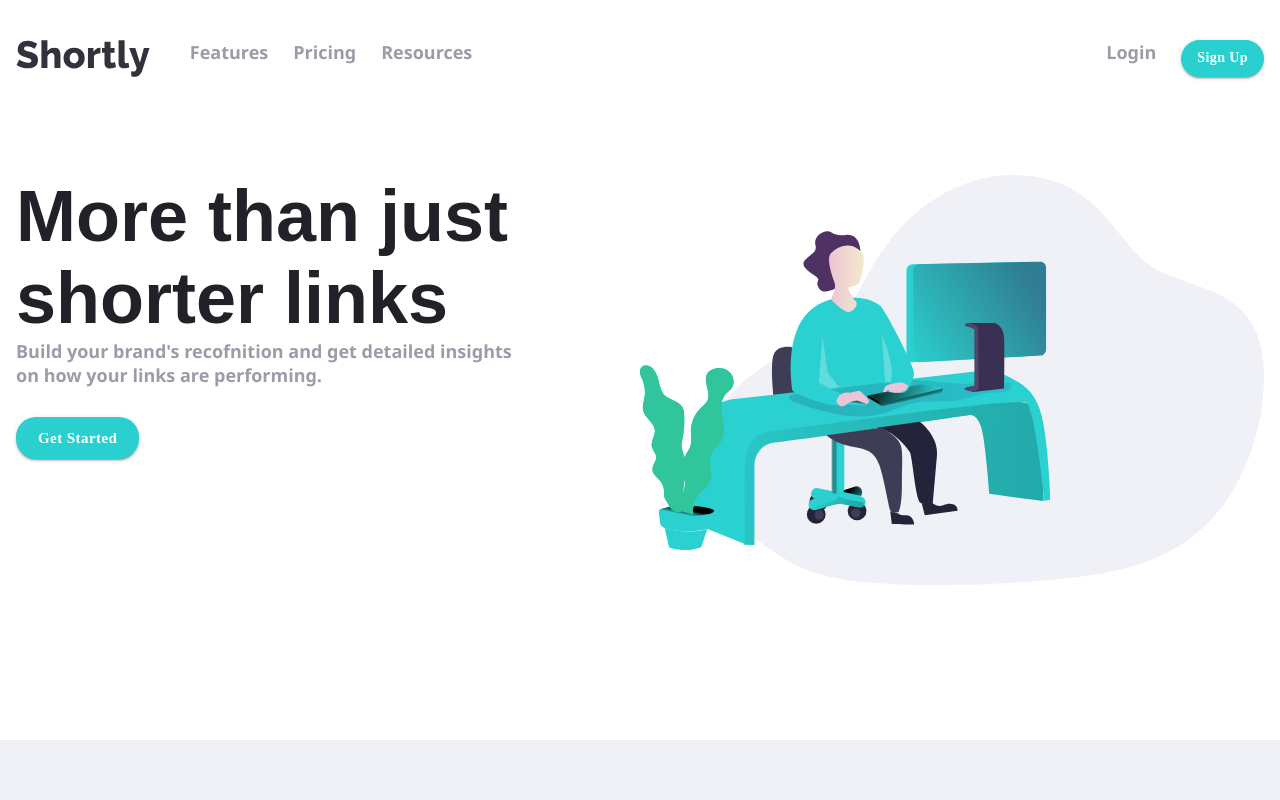
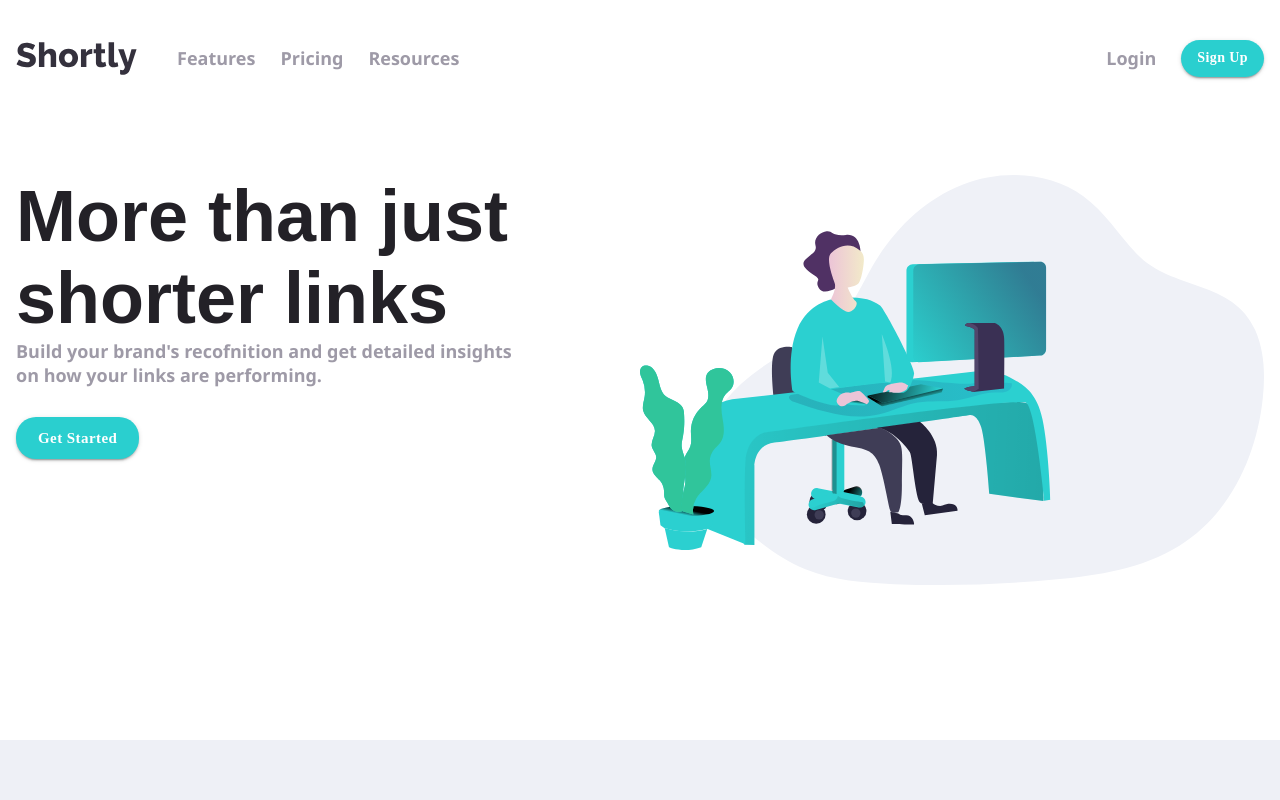
Before and after one commit to makardjian/swim-assignment, a React (Create React App) app: page / in a window 1280 px wide. Shown: the top 800 px of the page. Built offline with nearby package versions, Linux system fonts and the light colour scheme; the HTML template or start-up script is replaced by a standard one.

Commit message:
align items in the nav bar in the center

```diff
--- a/src/components/Header/Header.styles.ts
+++ b/src/components/Header/Header.styles.ts
@@ -15,6 +15,7 @@ const useStyles = makeStyles({
   },
   contentSection: {
     display: 'flex',
+    alignItems: 'center',
   },
   shortlyLogo: {
     paddingRight: '20px',
--- a/src/components/Header/LeftHeaderItems.tsx
+++ b/src/components/Header/LeftHeaderItems.tsx
@@ -7,6 +7,7 @@ const useStyles = makeStyles({
   leftHeaderItemsContnentContainer: {
     display: 'flex',
     paddingLeft: 20,
+    alignItems: 'center',
   },
 });
 
```
